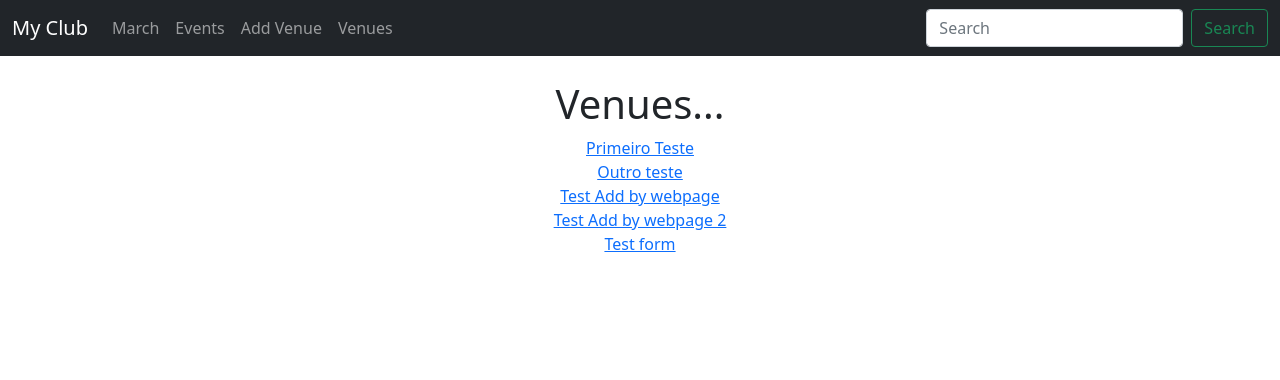
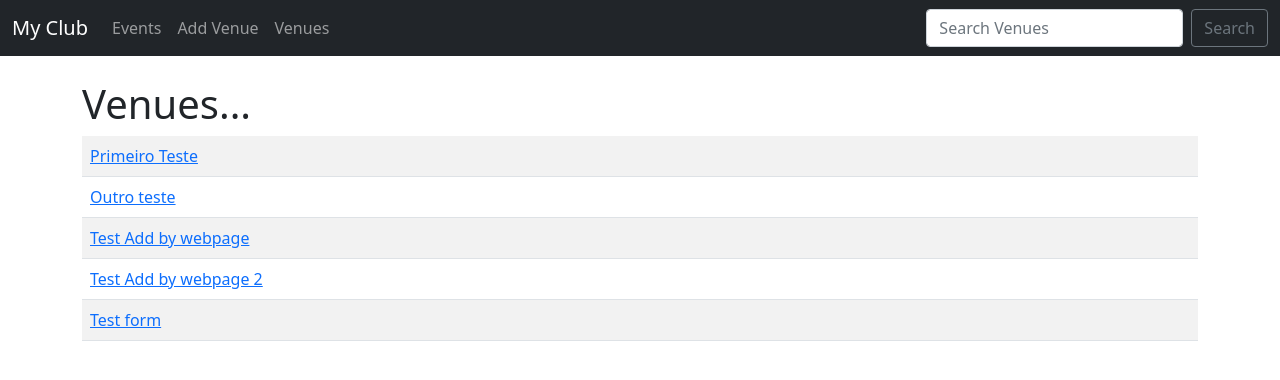
Before and after one commit to william-fisico/first-django-project, a Django app: page /list_venues in a window 1280 px wide. Shown: the top 380 px of the page. Run offline with Django 3.2, Linux system fonts and the light colour scheme; data comes from the database, SQL or seed files in the repository.

Commit message:
Search Function

```diff
--- a/myapp/myclub_website/events/templates/events/navbar.html
+++ b/myapp/myclub_website/events/templates/events/navbar.html
@@ -6,9 +6,6 @@
     </button>
     <div class="collapse navbar-collapse" id="navbarSupportedContent">
       <ul class="navbar-nav me-auto mb-2 mb-lg-0">
-        <li class="nav-item">
-          <a class="nav-link" href="{% url 'home' '2021' 'March' %}">March</a>
-        </li>
         <li class="nav-item">
           <a class="nav-link" href="{% url 'list-events' %}">Events</a>
         </li>
@@ -20,9 +17,10 @@
           <a class="nav-link" href="{% url 'list-venues' %}">Venues</a>
         </li>
       </ul>
-      <form class="d-flex">
-        <input class="form-control me-2" type="search" placeholder="Search" aria-label="Search">
-        <button class="btn btn-outline-success" type="submit">Search</button>
+      <form class="d-flex" method=POST action="{% url 'search-venues' %}">
+        {% csrf_token %}
+        <input class="form-control me-2" type="search" placeholder="Search Venues" aria-label="Search" name="searched">
+        <button class="btn btn-outline-secondary" type="submit">Search</button>
       </form>
     </div>
   </div>
--- a/myapp/myclub_website/events/templates/events/venue.html
+++ b/myapp/myclub_website/events/templates/events/venue.html
@@ -2,12 +2,13 @@
 
 {% block content %}
 
-    <center>
     <h1>Venues...</h1>
+    <table class="table table-striped table-hover">
         {% for venue in venue_list %}
-                <a href="{% url 'show-venue' venue.id %}">{{ venue }}</a><br/>
+            <tr>
+                <td><a href="{% url 'show-venue' venue.id %}">{{ venue }}</a><br/></td>
+            </tr>
         {% endfor %}
-    </center>
-
+    </table>
 
 {% endblock %}
--- a/myapp/myclub_website/events/urls.py
+++ b/myapp/myclub_website/events/urls.py
@@ -14,6 +14,8 @@ urlpatterns = [
     path('Events', views.all_events, name="list-events"),
     path('add_venue', views.add_venue, name="add-venue"),
     path('list_venues', views.list_venues, name="list-venues"),
-    path('show_venue/<venue_id>', views.show_venue, name='show-venue'),
+    path('show_venue/<venue_id>', views.show_venue, name="show-venue"),
+    path('add_venue', views.add_venue, name="add-venue"),
+    path('search_venues', views.search_venues, name="search-venues"),
 
 ]
--- a/myapp/myclub_website/events/views.py
+++ b/myapp/myclub_website/events/views.py
@@ -6,12 +6,26 @@ from django.http import HttpResponseRedirect
 from .models import Event, Venue
 from .forms import VenueForm
 
+def search_venues(request):
+    if request.method == "POST":
+        searched = request.POST['searched']
+        venues = Venue.objects.filter(name__contains=searched)
+        return render(request, 'events/search_venues.html',
+            {'searched':searched, 'venues':venues})
+    else:
+        return render(request, 'events/search_venues.html',
+            {})
+
 
 def show_venue(request, venue_id):
     venue = Venue.objects.get(pk=venue_id)
+    if venue.web == "":
+        cond_web = False
+    else:
+        cond_web = True
     teste = venue.web
     return render(request, 'events/show_venue.html',
-        {'venue':venue, 'teste':teste})
+        {'venue':venue, 'cond_web':cond_web})
 
 
 
```
Also changed, not shown: myapp/myclub_website/events/templates/events/search_venues.html (added, +20 -0 lines), myapp/myclub_website/events/templates/events/show_venue.html (+3 -7 lines).
